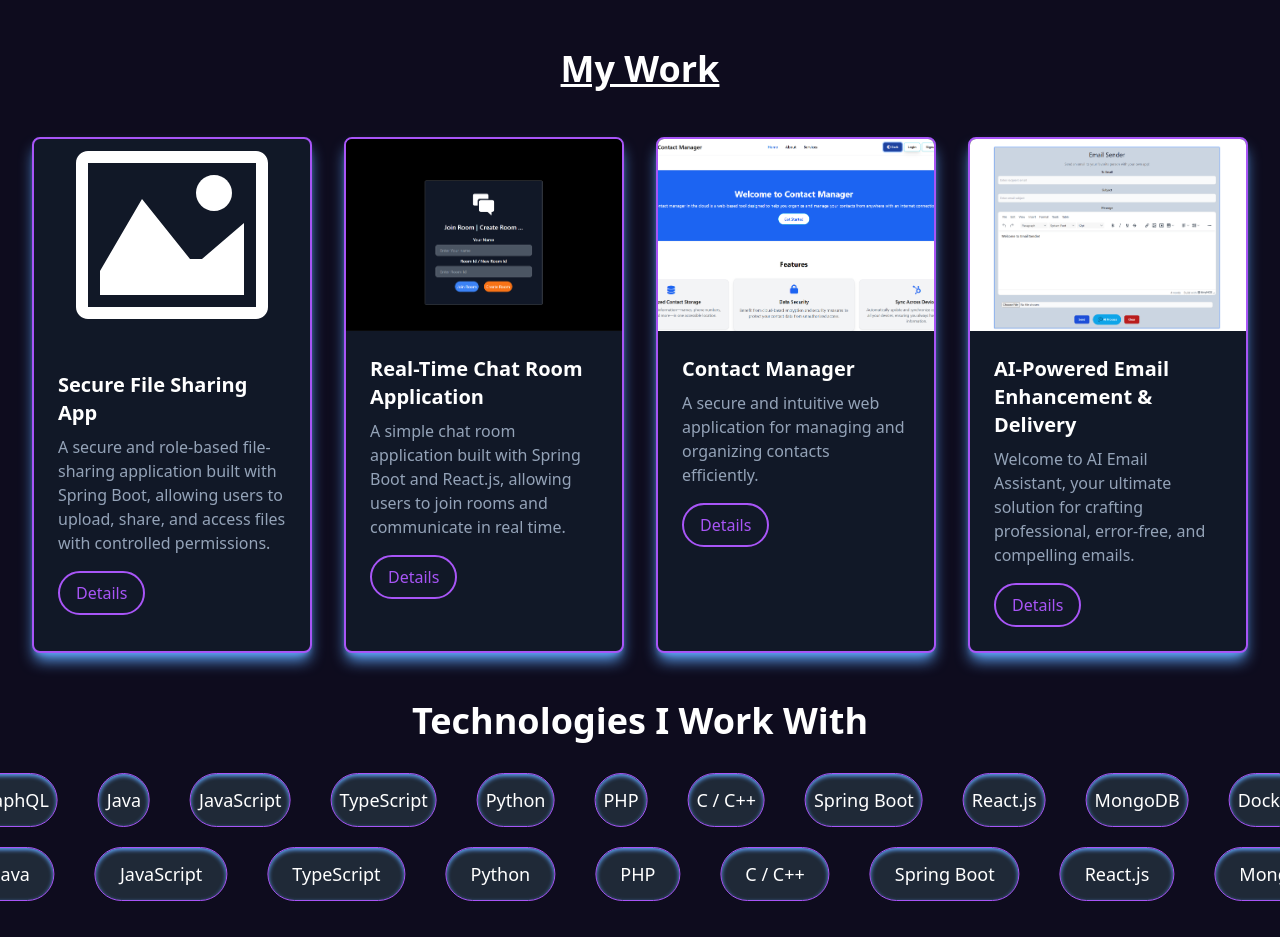
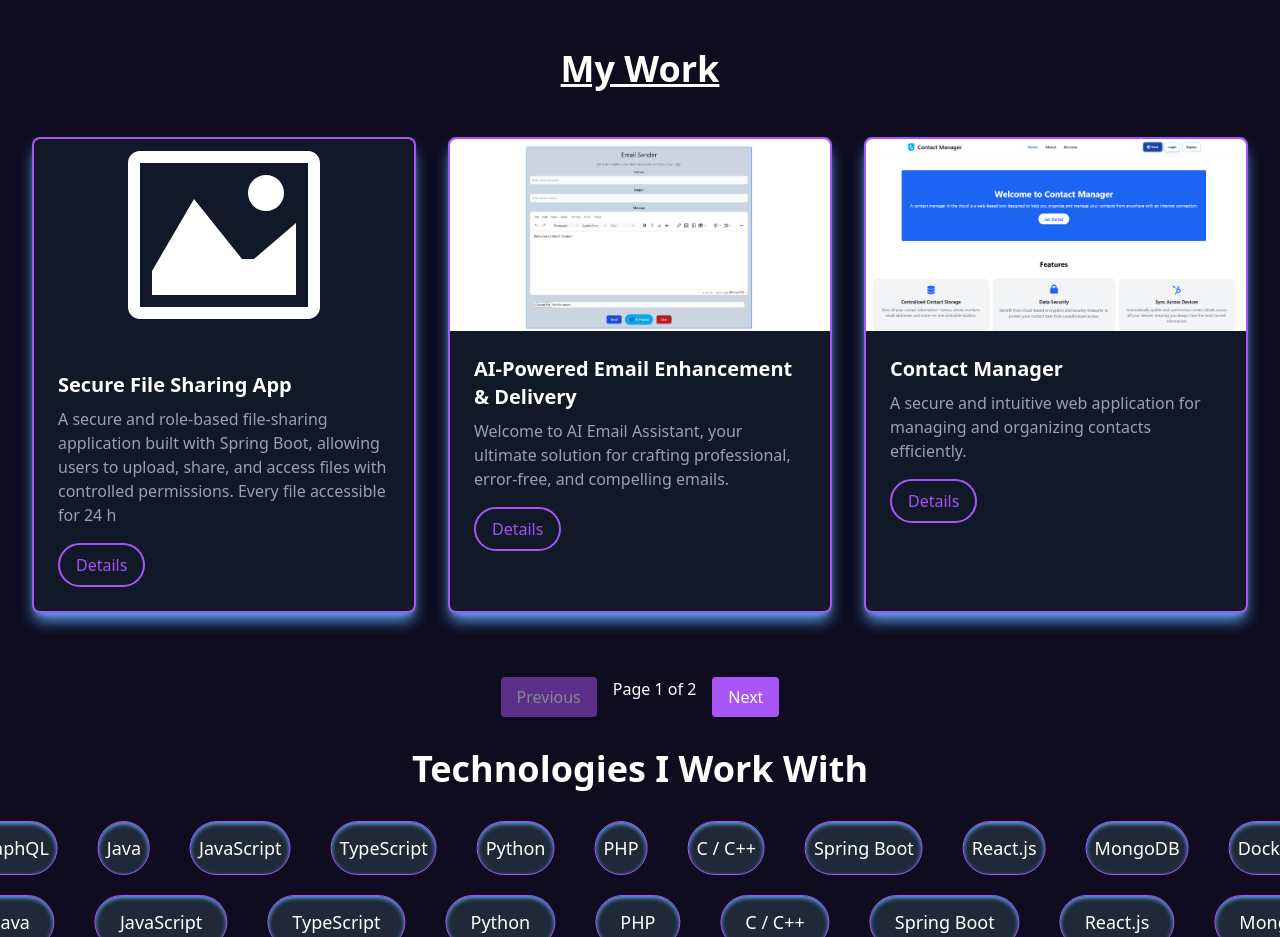
Before and after one commit to Soumojit-Makar/My-Portfolio, a React (Vite) app: page / in a window 1280 px wide. Shown: the part 1780-2717 px from the top of the page. Built offline with nearby package versions, Linux system fonts and the light colour scheme.

Commit message:
update project module

```diff
--- a/src/components/Work.jsx
+++ b/src/components/Work.jsx
@@ -1,4 +1,4 @@
-import React, { useState } from "react";
+import React, { useState, useRef } from "react";
 import { motion } from "framer-motion";
 import { useInView } from "react-intersection-observer";
 import Companies from "./Companies";
@@ -11,79 +11,81 @@ import { ImImage } from "react-icons/im";
 
 const Work = () => {
   const [selectedProject, setSelectedProject] = useState(null);
+  const [currentPage, setCurrentPage] = useState(1);
+  const projectsPerPage = 3;
 
   const projects = [
     {
       id: 1,
       title: "Secure File Sharing App",
-      description: "A secure and role-based file-sharing application built with Spring Boot, allowing users to upload, share, and access files with controlled permissions.",
-      details: "Technologies Used:\n- **Back-end**: Spring Boot (core logic, file handling, expiration management)\n- **Security**: Spring Security (authentication & role-based access control)\n- **API Documentation**: OpenAPI (Swagger) for interactive API documentation\n- **Database**: MySQL (stores user data, file metadata, access permissions)",
+      description: "A secure and role-based file-sharing application built with Spring Boot, allowing users to upload, share, and access files with controlled permissions. Every file accessible for 24 h",
+      details: "Technologies Used:\n- Back-end : Spring Boot (core logic, file handling, expiration management)\n- Security : Spring Security (authentication & role-based access control)\n- API Documentation : OpenAPI (Swagger) for interactive API documentation\n- Database : MySQL (stores user data, file metadata, access permissions)",
       image: null,
       livelink: "#",
       githubLink: "https://github.com/Soumojit-Makar/File-Sharing-Application"
     },
     {
       id: 2,
-      title: "Real-Time Chat Room Application",
-      description: "A simple chat room application built with Spring Boot and React.js, allowing users to join rooms and communicate in real time.",
-      details: "Technologies Used:\n- **Back-end**: Spring Boot (manages chat rooms and messages)\n- **Front-end**: React.js (interactive chat UI)\n- **Real-time Communication**: WebSockets (instant messaging)\n- **Database**: MongoDB (stores chat rooms and messages)\n- **Security**: Password-protected chat rooms",
-      image: project2,
+      title: "AI-Powered Email Enhancement & Delivery",
+      description: "Welcome to AI Email Assistant, your ultimate solution for crafting professional, error-free, and compelling emails.",
+      details: "Technologies Used:\n- Back-end : Spring Boot (core logic, user authentication, email management)\n- AI Integration : DeepSeek-R1 AI (grammar correction, email rewriting)\n- Email Service : JavaMailSender (email delivery)\n-  Front-end : ReactJS, Tailwind CSS",
+      image: project4,
       livelink: "#",
-      githubLink: "#"
+      githubLink: "https://github.com/Soumojit-Makar/Email-Sender"
     },
+
     {
       id: 3,
       title: "Contact Manager",
       description: "A secure and intuitive web application for managing and organizing contacts efficiently.",
-      details: "Technologies Used:\n- **Back-end**: Spring Boot (core logic, user authentication, contact management)\n- **Security**: Spring Security (authentication, OAuth2, authorization)\n- **Email Service**: JavaMailSender (email verification during registration)\n- **Cloud Storage**: Cloudinary (image storage)\n- **Front-end**: Thymeleaf, HTML, CSS, Tailwind CSS\n- **Database**: MySQL (stores contacts, user data, verification tokens)",
+      details: "Technologies Used:\n- Back-end : Spring Boot (core logic, user authentication, contact management)\n-  Security : Spring Security (authentication, OAuth2, authorization)\n- Email Service : JavaMailSender (email verification during registration)\n- Cloud Storage : Cloudinary (image storage)\n-  Front-end : Thymeleaf, HTML, CSS, Tailwind CSS\n-  Database : MySQL (stores contacts, user data, verification tokens)",
       image: project3,
       livelink: "https://www.soumojitmakar.site",
       githubLink: "https://github.com/Soumojit-Makar/Contact-Manager"
     },
     {
       id: 4,
-      title: "AI-Powered Email Enhancement & Delivery",
-      description: "Welcome to AI Email Assistant, your ultimate solution for crafting professional, error-free, and compelling emails.",
-      details: "Technologies Used:\n- **Back-end**: Spring Boot (core logic, user authentication, email management)\n- **AI Integration**: DeepSeek-R1 AI (grammar correction, email rewriting)\n- **Email Service**: JavaMailSender (email delivery)\n- **Front-end**: ReactJS, Tailwind CSS",
-      image: project4,
+      title: "Real-Time Chat Room Application",
+      description: "A simple chat room application built with Spring Boot and React.js, allowing users to join rooms and communicate in real time.",
+      details: "Technologies Used:\n- Back-end : Spring Boot (manages chat rooms and messages)\n- Front-end : React.js (interactive chat UI)\n- Real-time Communication : WebSockets (instant messaging)\n- Database : MongoDB (stores chat rooms and messages)\n- Security : Password-protected chat rooms",
+      image: project2,
       livelink: "#",
-      githubLink: "https://github.com/Soumojit-Makar/Email-Sender"
+      githubLink: "https://github.com/Soumojit-Makar/Chat-Room"
     },
   ];
 
+  const indexOfLastProject = currentPage * projectsPerPage;
+  const indexOfFirstProject = indexOfLastProject - projectsPerPage;
+  const currentProjects = projects.slice(indexOfFirstProject, indexOfLastProject);
+  const totalPages = Math.ceil(projects.length / projectsPerPage);
+
   const { ref, inView } = useInView({ triggerOnce: true, threshold: 0.1 });
+
+  const projectRefs = useRef(projects.map(() => React.createRef()));
 
   return (
     <div id="work" className="py-8 mt-4 cursor-pointer">
-      <div className=" mx-auto px-8 ">
+      <div className="mx-auto px-8">
         <motion.h2
           ref={ref}
           initial={{ opacity: 0, y: 50 }}
           animate={inView ? { opacity: 1, y: 0 } : {}}
           transition={{ delay: 0.1, duration: 0.5 }}
-
           className="text-4xl text-white underline font-bold text-center mb-12"
         >
           My Work
         </motion.h2>
 
-        <div className="grid grid-cols-1 sm:grid-cols-2 md:grid-cols-4 gap-8">
-          {projects.map((project) => {
-            const { ref: projectRef, inView: projectInView } = useInView({
-              triggerOnce: true,
-              threshold: 0.1,
-            });
-
-            return (
+        <div className="grid grid-cols-1 sm:grid-cols-2 md:grid-cols-3 gap-8">
+          {currentProjects.map((project, index) => (
             <motion.div
-                ref={projectRef}
+              ref={projectRefs.current[index]}
               initial={{ opacity: 0, y: 50 }}
-                animate={projectInView ? { opacity: 1, y: 0 } : {}}
+              animate={{ opacity: 1, y: 0 }}
               transition={{ delay: project.id * 0.2, duration: 0.5 }}
               key={project.id}
-                className=" bg-gray-900  rounded-lg overflow-hidden border-2 border-purple-500 shadow-blue-400 shadow-lg scale-100 transform transition-transform duration-700 hover:scale-110 mb-4"
+              className="bg-gray-900 rounded-lg overflow-hidden border-2 border-purple-500 shadow-blue-400 shadow-lg scale-100 transform transition-transform duration-700 hover:scale-110 mb-4"
             >
-                <div className="">
               {project.image ? (
                 <img src={project.image} className="w-full h-48 object-cover" alt={project.title} />
               ) : (
@@ -100,11 +102,27 @@ const Work = () => {
                   Details
                 </button>
               </div>
+            </motion.div>
+          ))}
         </div>
-              </motion.div>
-            );
-          })}
       </div>
+
+      <div className="flex justify-center mt-12 space-x-4">
+        <button
+          onClick={() => setCurrentPage((prev) => Math.max(prev - 1, 1))}
+          disabled={currentPage === 1}
+          className="bg-purple-500 text-white px-4 py-2 rounded hover:bg-purple-600 transition disabled:opacity-50"
+        >
+          Previous
+        </button>
+        <span className="text-white">Page {currentPage} of {totalPages}</span>
+        <button
+          onClick={() => setCurrentPage((prev) => Math.min(prev + 1, totalPages))}
+          disabled={currentPage === totalPages}
+          className="bg-purple-500 text-white px-4 py-2 rounded hover:bg-purple-600 transition disabled:opacity-50"
+        >
+          Next
+        </button>
       </div>
 
       <motion.div
@@ -141,6 +159,7 @@ const Work = () => {
               ))}
             </p>
 
+
             <div className="flex justify-between items-center">
               <div className="flex space-x-4">
                 <a href={selectedProject.livelink} target="_blank" rel="noopener noreferrer" className="text-purple-500">
@@ -150,12 +169,7 @@ const Work = () => {
                   <FaGithub size={30} />
                 </a>
               </div>
-              <button
-                className="bg-purple-500 text-white py-2 px-4 rounded hover:bg-purple-600 transition"
-                onClick={() => setSelectedProject(null)}
-              >
-                Close
-              </button>
+              <button onClick={() => setSelectedProject(null)} className="bg-purple-500 text-white py-2 px-4 rounded hover:bg-purple-600 transition">Close</button>
             </div>
           </div>
         </motion.div>
```
Lines whose indentation alone changed are shown as unchanged.
